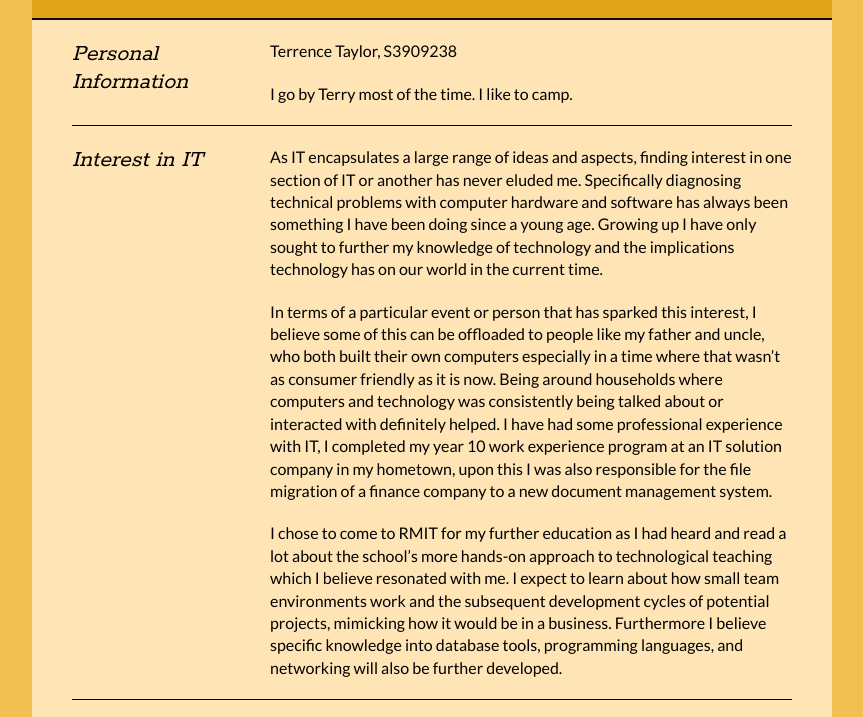
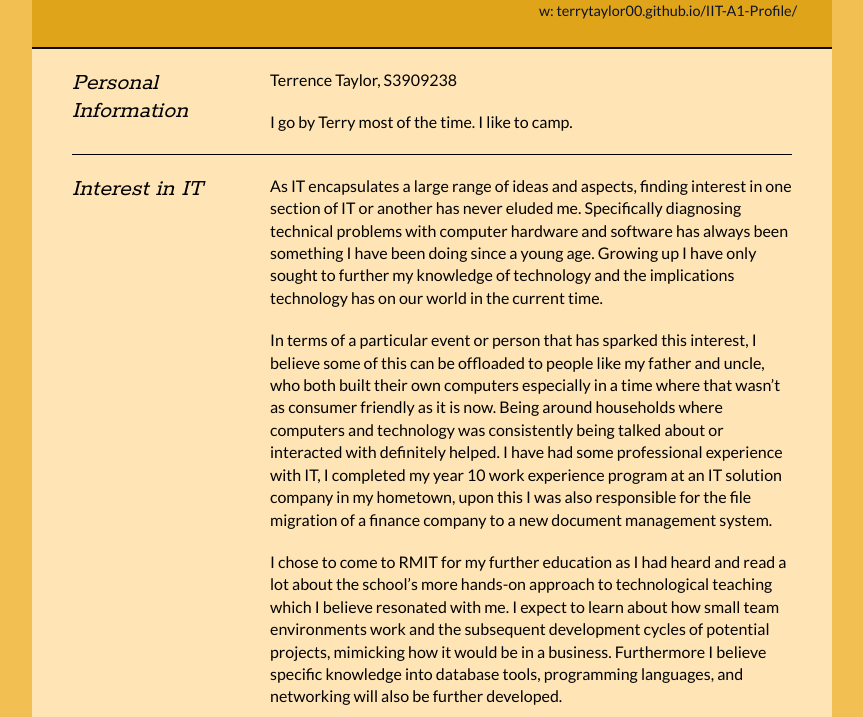
Before and after one commit to terrytaylor00/IIT-A1-Profile, a plain HTML site: page index.html in a window 1280 px wide. Shown: the part 171-888 px from the top of the page, without its empty margins (208-1071 px from the left). Drawn offline with Linux system fonts and the light colour scheme.

Commit message:
Extended url

```diff
--- a/index.html
+++ b/index.html
@@ -28,7 +28,7 @@
 			<ul>
 				<li>#: s3909238</li>
 				<li>e: <a href="mailto:s3909238@student.rmit.edu.au" target="_blank">s3909238@student.rmit.edu.au</a></li>
-				<li>w: <a href="http://www.github.com">www.github.com/</a></li>
+				<li>w: <a href="https://terrytaylor00.github.io/IIT-A1-Profile/">terrytaylor00.github.io/IIT-A1-Profile/</a></li>
 			</ul>
 		</div>
 		<div class="clear"></div>
```
